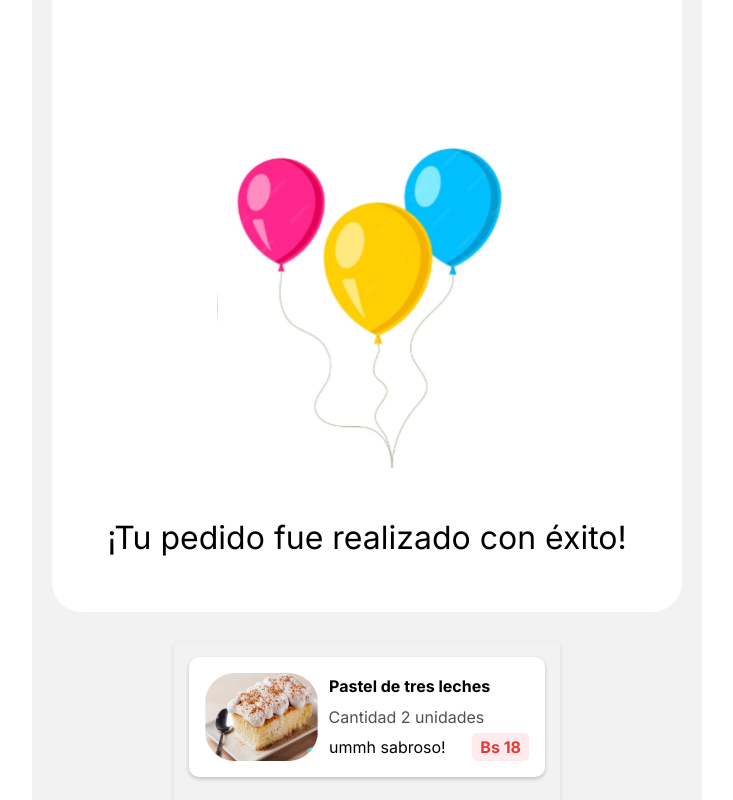
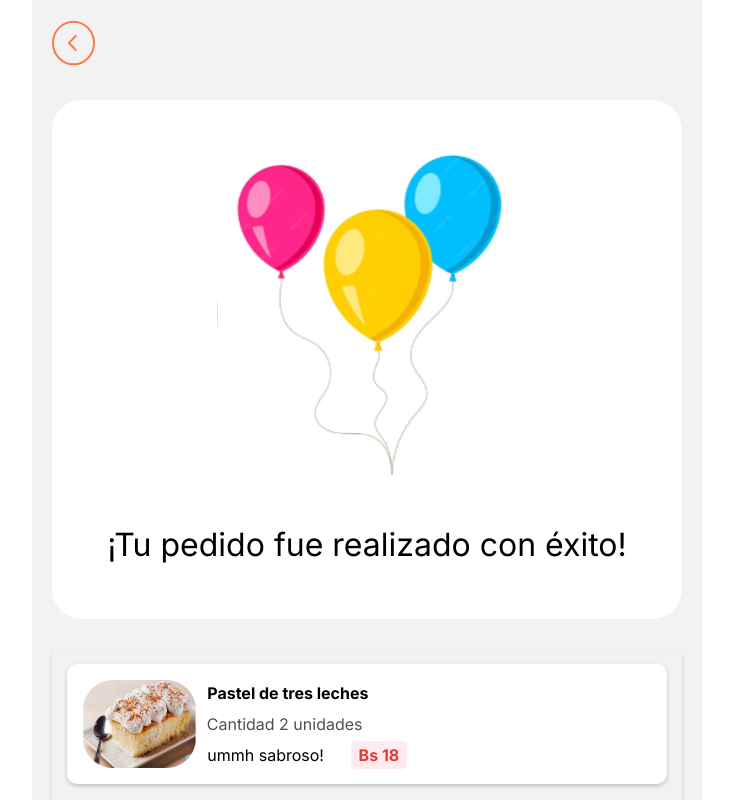
Before and after one commit to HuascarGutierrez/pasteleria-Nino, a React (Vite) app: page / in a window 1280 px wide. Shown: the top 800 px of the page, without its empty margins (273-1006 px from the left). Built offline with nearby package versions, Linux system fonts and the light colour scheme.

Commit message:
actualizacion top

```diff
--- a/src/components/atoms/styles/BackButton.css
+++ b/src/components/atoms/styles/BackButton.css
@@ -7,7 +7,7 @@
 }
 
 .back-button-icon {
-  width: 35px;
+  width: 100%;
   height: auto;
 
 }
--- a/src/components/atoms/styles/BalloonsImage.css
+++ b/src/components/atoms/styles/BalloonsImage.css
@@ -5,7 +5,7 @@
 
   .balloons-image img {
     text-align: center;
-    margin-top: 80%;
+    margin-top: -7%;
     width: 300.83px; /* Mantiene la proporción original de la imagen */
     height: 350px; /* Ajusta la altura para tu diseño */
     display: flex ; /* Para habilitar el centrado con text-align */
--- a/src/components/molecules/HeaderGo.jsx
+++ b/src/components/molecules/HeaderGo.jsx
@@ -8,8 +8,14 @@ function HeaderGo() {
   return (
 
     <div className="header-go">
-      <BackButton/>
+
+
+
+      <div className='balloons'>
       <BalloonsImage />
+      </div>
+
+
       <SuccessfulMessage message="¡Tu pedido fue realizado con éxito!" />
     </div>
   );
--- a/src/components/organisms/SuccesfulOrder.jsx
+++ b/src/components/organisms/SuccesfulOrder.jsx
@@ -9,10 +9,9 @@ function SuccessfulOrder() {
 
   return (
     <div className="successful-order">
-      <div className=''>
-        <BackButton/>
+      <div className='back-buton'>
+      <BackButton />
       </div>
-
 
       <HeaderGo />
       <OrderSummary />
--- a/src/components/organisms/styles/SuccesfulOrder.css
+++ b/src/components/organisms/styles/SuccesfulOrder.css
@@ -1,8 +1,18 @@
 .successful-order {
   background-color:#F2F2F2 ;
+  margin: auto ;
 
     display: flex;
     flex-direction: column;
-    align-items: center;
+
     padding: 20px;
   }
+
+ .back-buton{
+  margin-top: 20;
+  margin-bottom: 40px ;
+
+
+
+
+ }
```
